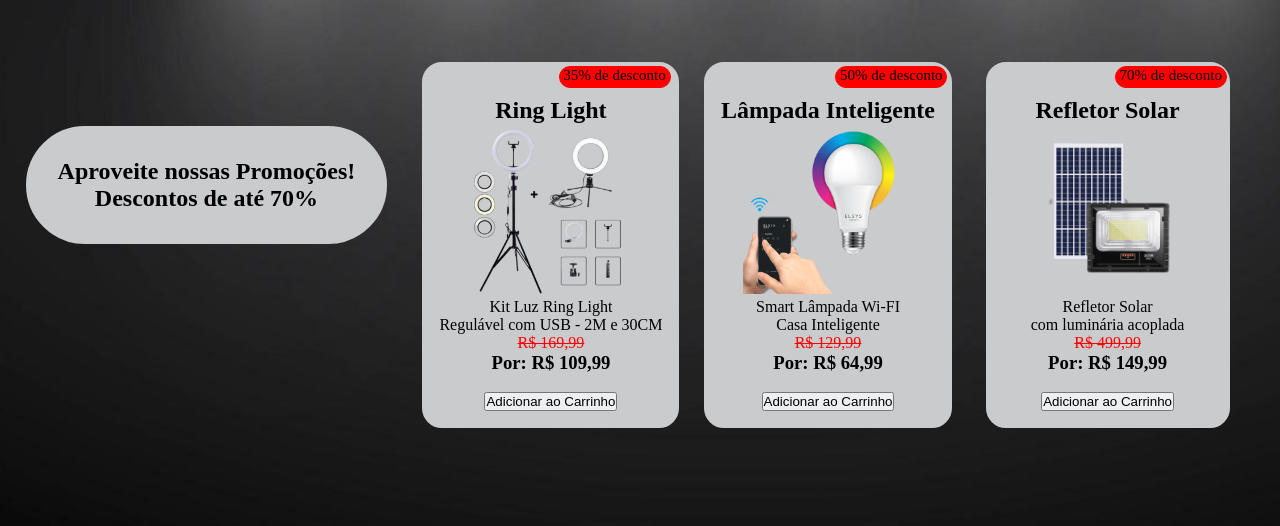
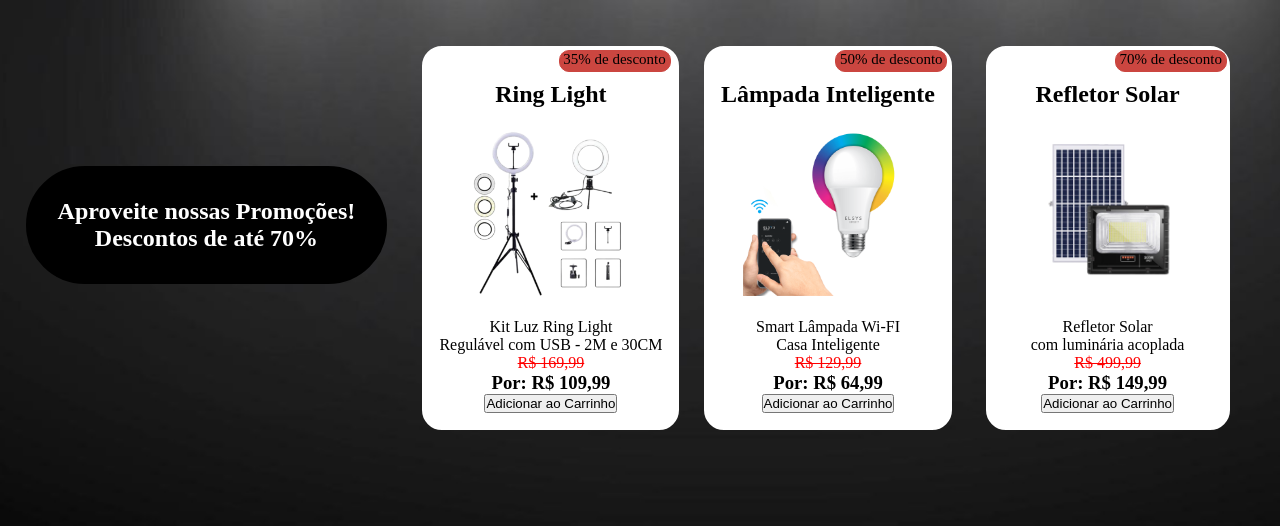
Before and after one commit to riqueteus/Landing-page, a plain HTML site: page index.html in a window 1280 px wide. Shown: the part 274-800 px from the top of the page. Drawn offline with Linux system fonts and the light colour scheme.

Commit message:
alterações no layout

```diff
--- a/css/style.css
+++ b/css/style.css
@@ -7,6 +7,9 @@ html {
     scroll-behavior: smooth;
 }
 
+header{
+    background-color: black;
+}
 
 #foto-black{
     position: absolute;
@@ -35,13 +38,14 @@ html {
 
 .container-promo{
     position: absolute;
-    top: 50%;
+    top: 55%;
     left: 2%;
     text-align: center;
-    border: 2px solid #cacbcd;
+    border: 2px solid black;
     padding: 30px;
-    background-color: #cacbcd;
+    background-color: black;
     border-radius: 60px;
+    color: white;
 
 }
 
@@ -67,37 +71,51 @@ html {
     max-width: 450px;
 }
 
+.produto-zoom{
+    overflow: hidden;
+    max-width: 100%;
+    -moz-transition: all 0.3s;
+    -webkit-transition: all 0.3s;
+    transition: all 0.3s;
+}
+
+.produto-zoom:hover{
+    -moz-transform: scale(1.2);
+    -webkit-transform: scale(1.2);
+    transform: scale(1.2);
+}
+
 .produto-one{
     position: absolute;
-    top: 42%;
+    top: 40%;
     left: 33%;
     text-align: center;
-    border: 2px solid #cacbcd;
+    border: 2px solid white;
     padding: 15px;
-    background-color: #cacbcd;
+    background-color: white;
     border-radius: 20px;
 }
 
 .produto-two{
     position: absolute;
-    top: 42%;
+    top: 40%;
     left: 55%;
     text-align: center;
-    border: 2px solid #cacbcd;
+    border: 2px solid white;
     padding: 15px;
-    background-color: #cacbcd;
+    background-color: white;
     border-radius: 20px;
 }
 
 .produto-three{
     width: 210px;
     position: absolute;
-    top: 42%;
+    top: 40%;
     left: 77%;
     text-align: center;
-    border: 2px solid #cacbcd;
+    border: 2px solid white;
     padding: 15px;
-    background-color: #cacbcd;
+    background-color: white;
     border-radius: 20px;
 }
 
@@ -109,9 +127,9 @@ html {
 .valor-desconto{
     width: 110px;
     height: 20px;
-    border: 1px solid red;
-    border-radius: 30px;
-    background-color: red;
+    border: 1px solid  #cb4640;
+    border-radius: 10px;
+    background-color:  #cb4640;
     color: black;
     position: absolute;
     top: 2px;
--- a/index.html
+++ b/index.html
@@ -6,10 +6,13 @@
     <meta name="viewport" content="width=device-width, initial-scale=1.0">
     <link rel="shortcut icon" href="assets/favicon.ico" type="image/x-icon">
     <link rel="stylesheet" href="css/style.css">
-    <title>ilumina</title>
+    <title>Ilumina</title>
 
 </head>
 <body>
+    <header>
+
+    </header>
     <section class="section-container background-section-one" >
         <figure id="foto-black">
             <img src="assets/logo-black.png" alt="Black Friday" width="280px">
@@ -29,12 +32,13 @@
                 <p>35% de desconto</p>
             </div> <br>
 
-            <h2>Ring Light</h2>
-            <img src="assets/ring-light.png" alt="Ring Light" width="170px">
+            <h2>Ring Light</h2> <br>
+            <figure class="produto-zoom">
+            <img src="assets/ring-light.png" alt="Ring Light" width="170px"> </figure> <br>
             <p>Kit Luz Ring Light <br>
                 Regulável com USB - 2M e 30CM</p>
                 <span class="preco-sem-desconto"><s>R$ 169,99</s></span>  <br>
-                <span> <h3>Por: R$ 109,99</h3></span> <br>
+                <span> <h3>Por: R$ 109,99</h3></span>
                 <button>Adicionar ao Carrinho</button>
         </div>
 
@@ -43,12 +47,13 @@
                 <p>50% de desconto</p>
             </div> <br>
 
-            <h2>Lâmpada Inteligente</h2>
-            <img src="assets/lampada-inteligente.png" alt="Lâmpada Inteligente" width="170px">
+            <h2>Lâmpada Inteligente</h2> <br>
+            <figure class="produto-zoom">
+            <img src="assets/lampada-inteligente.png" alt="Lâmpada Inteligente" width="170px"> </figure> <br>
             <p>Smart Lâmpada Wi-FI <br>
              Casa Inteligente</p>
              <span class="preco-sem-desconto"><s>R$ 129,99</s></span> <br>
-             <span><h3>Por: R$ 64,99</h3></span> <br>
+             <span><h3>Por: R$ 64,99</h3></span>
              <button>Adicionar ao Carrinho</button>
         </div>
 
@@ -57,12 +62,13 @@
                 <p>70% de desconto</p>
             </div> <br>
 
-            <h2>Refletor Solar</h2>
-            <img src="assets/refletor-solar.png" alt="Refletor Solar" width="170px">
+            <h2>Refletor Solar</h2> <br>
+            <figure class="produto-zoom">
+            <img src="assets/refletor-solar.png" alt="Refletor Solar" width="170px"> </figure> <br>
             <p>Refletor Solar <br>
                 com luminária acoplada</p>
                 <span class="preco-sem-desconto"><s> R$ 499,99</s></span> <br>
-                <span><h3>Por: R$ 149,99</h3></span> <br>
+                <span><h3>Por: R$ 149,99</h3></span>
                 <button>Adicionar ao Carrinho</button>
         </div>
 
--- a/js/script.js
+++ b/js/script.js
@@ -14,15 +14,15 @@ form.addEventListener('submit', (e) =>{
 
     let content = document.getElementById('content')
 
-    let carregando = `<p>carregando...</p>`
+    let carregando = `<p>Enviando...</p>`
 
-    let enviado = `<p>enviado</p>`
+    let cadrastro = `<p>Cadastro Realizado!</p>`
 
 
     content.innerHTML = carregando
 
     setTimeout(() => {
-        content.innerHTML = enviado
+        content.innerHTML = cadrastro
     }, 1000);
 
 })
```
